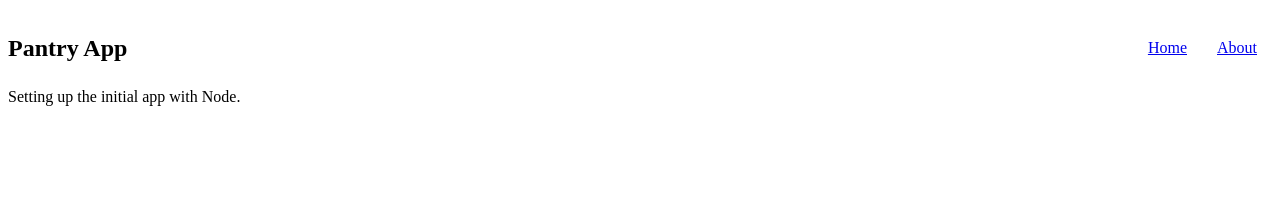
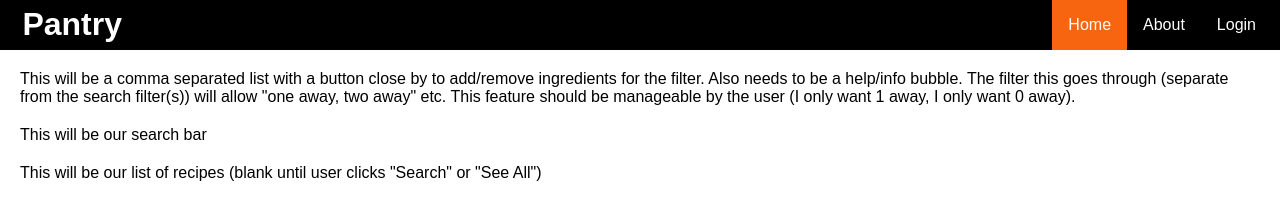
Before and after one commit to jbtech85/PantryApp, a website: page public/index.html in a window 1280 px wide. Drawn offline with Linux system fonts and the light colour scheme.

Commit message:
Added basic styling

```diff
--- a/index.js
+++ b/index.js
@@ -1,63 +1,12 @@
-const http = require('http');
-const path = require('path');
+//const http = require('http');
+//const path = require('path');
 const fs = require('fs');
 
 const express = require('express');
 const app = express();
 app.use(express.static(__dirname + '/public'));
+//app.use(express.static(path.join(__dirname, 'public')));
 
-/*
-const server = http.createServer((req,res) => {
-    // Buil file path
-    let filePath = path.join(__dirname, 'public', req.url === '/' ? 'index.html' : req.url);
-
-    // Get extension of the file
-    let extName = path.extname(filePath);
-
-    // Initial content type
-    let contentType = 'text/html';
-
-    // Check the extension and set content type
-    switch(extName) {
-        case '.js':
-            contentType = 'text/javascript';
-            break;
-        case '.css':
-            contentType = 'text/css';
-            break;
-        case '.json':
-            contentType = 'application/json';
-            break;
-        case '.png':
-            contentType = 'image/png';
-            break;
-        case '.jgp':
-            contentType = 'image/jpg';
-            break;
-    }
-
-    // Read the file !
-    fs.readFile(filePath,(err,content) => {
-        if(err) {
-            if(err.code == 'ENOENT') {
-                // Page not found
-                fs.readFile(path.join(__dirname,'public','404.html'),(err,content) => {
-                    res.writeHead(200, { 'Content-Type':'text/html' });
-                    res.end(content,'utf8');
-                });
-            } else {
-                // Server error of some sort
-                res.writeHead(500);
-                res.end(`Server Error: ${err.code}`); // <<< do more to this later
-            }
-        } else {
-            // Success
-            res.writeHead(200, { 'Content-Type':'text/html' });
-            res.end(content,'utf8');
-        }
-    })
-});
-/**/
 
 const PORT = process.env.PORT || 5000;
 
--- a/package.json
+++ b/package.json
@@ -10,7 +10,8 @@
   "author": "Josh Brooker",
   "license": "ISC",
   "dependencies": {
-    "express": "^4.17.1"
+    "express": "^4.17.1",
+    "tailwindcss": "^1.2.0"
   },
   "devDependencies": {
     "nodemon": "^2.0.3"
--- a/public/index.html
+++ b/public/index.html
@@ -3,24 +3,47 @@
 <head>
     <meta charset="UTF-8">
     <meta name="viewport" content="width=device-width, initial-scale=1.0">
-    <link rel="stylesheet" href="/css/style.css" />
+
+    <meta name="viewport" content="width=device-width,initial-scale=1,maximum-scale=1,user-scalable=no">
+    <meta http-equiv="X-UA-Compatible" content="IE=edge,chrome=1">
+    <meta name="HandheldFriendly" content="true">
+
+    <link rel="stylesheet" href="css/style.css" />
     <title>Home</title>
 </head>
 <body>
     <header class="header">
-        <div class="container">
-            <nav>
-                <h1>Pantry App</h1>
-                <ul>
-                    <li><a href="index.html">Home</a></li>
-                    <li><a href="about.html">About</a></li>
-                </ul>
-            </nav>
-        </div>
+        <div class="logo"><h1>Pantry</h1></div>
+
+        <nav class="menu">
+            <ul>
+                <li class="active"><a href="/">Home</a></li>
+                <li><a href="/about">About</a></li>
+
+                <!-- this will be a modal, not a link -->
+                <li><a href="/login">Login</a></li>
+            </ul>
+        </nav>
     </header>
 
-    Setting up the initial app with Node.
 
-    <!-- cool get started section here -->
+    <div class="container">
+        <div id="ingredientList" class="containerModule">
+            This will be a comma separated list with a button close by to add/remove ingredients
+            for the filter.  Also needs to be a help/info bubble.
+            The filter this goes through (separate from the search filter(s)) will allow "one away,
+            two away" etc.  This feature should be manageable by the user (I only want 1 away, I only
+            want 0 away).
+        </div>
+
+        <div id="recipeSearch" class="containerModule">
+            This will be our search bar
+        </div>
+
+        <div id="recipeList" class="containerModule">
+            This will be our list of recipes (blank until user clicks "Search" or "See All")
+        </div>
+    </div>
+
 </body>
 </html>
--- a/public/scss/style.scss
+++ b/public/scss/style.scss
@@ -4,26 +4,59 @@
 $primary-color:rgb(248, 101, 16);
 $secondary-color:rgb(71, 214, 240);
 
-.body {
-    background:blue;
+html {
+    height:100%;
 }
 
+body {
+    background:#fff;
+    box-sizing:border-box;
+    font-family:Arial,Helvetica,sans-serif;
+    margin:0;
+    overflow:hidden;
+    padding:0;
+}
+
+
+
+.header {
+    background:black;
+    display:flex;
+    justify-content:space-between;
+
+
+    .logo {
+        color:#fff;
+        margin-left:1rem;
+
+        h1 {
+            margin:.4rem;
+        }
+    }
+
+
     nav {
-    display: flex;
         align-items: center;
         justify-content: space-between;
+        margin-right:.5rem;
 
         ul {
             display: flex;
             list-style-type: none;
+            margin:0;
         }
 
         li {
-        padding: 15px;
+            padding: 1rem;
+        }
+
+        li.active {
+            background-color:$primary-color;
         }
 
         a {
-        color: set-text-color($primary-color);
+            color: #fff;
+            text-decoration:none;
         }
 
         a:hover {
@@ -31,4 +64,15 @@ nav {
         }
     }
 
+}
+
+.container {
+    div {
+        margin:20px;
+    }
+
+    // display:flex;
+}
+
+
 // adding a comment just to see if the commit works this time
```
Also changed, not shown: README.md, css/style.css (deleted), public/css/style.css, 2 other files. Lines whose indentation alone changed are shown as unchanged.
